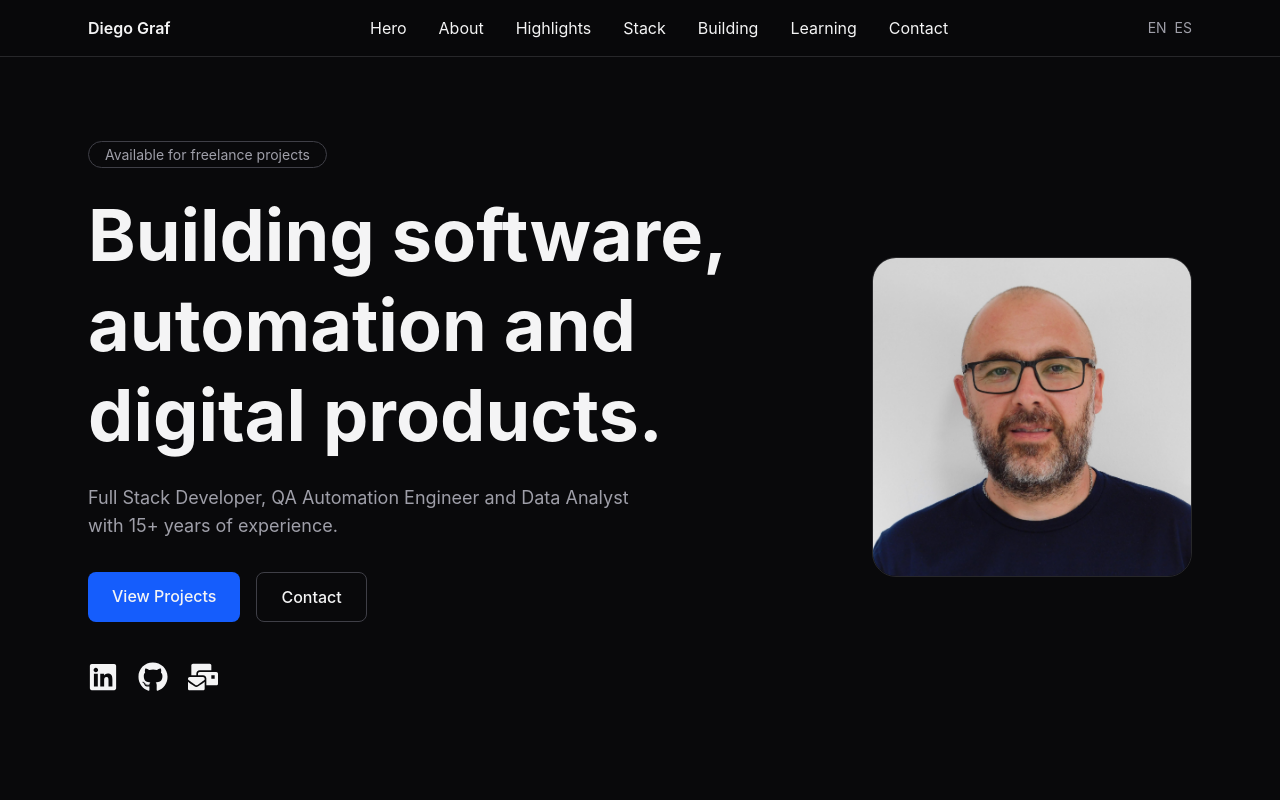
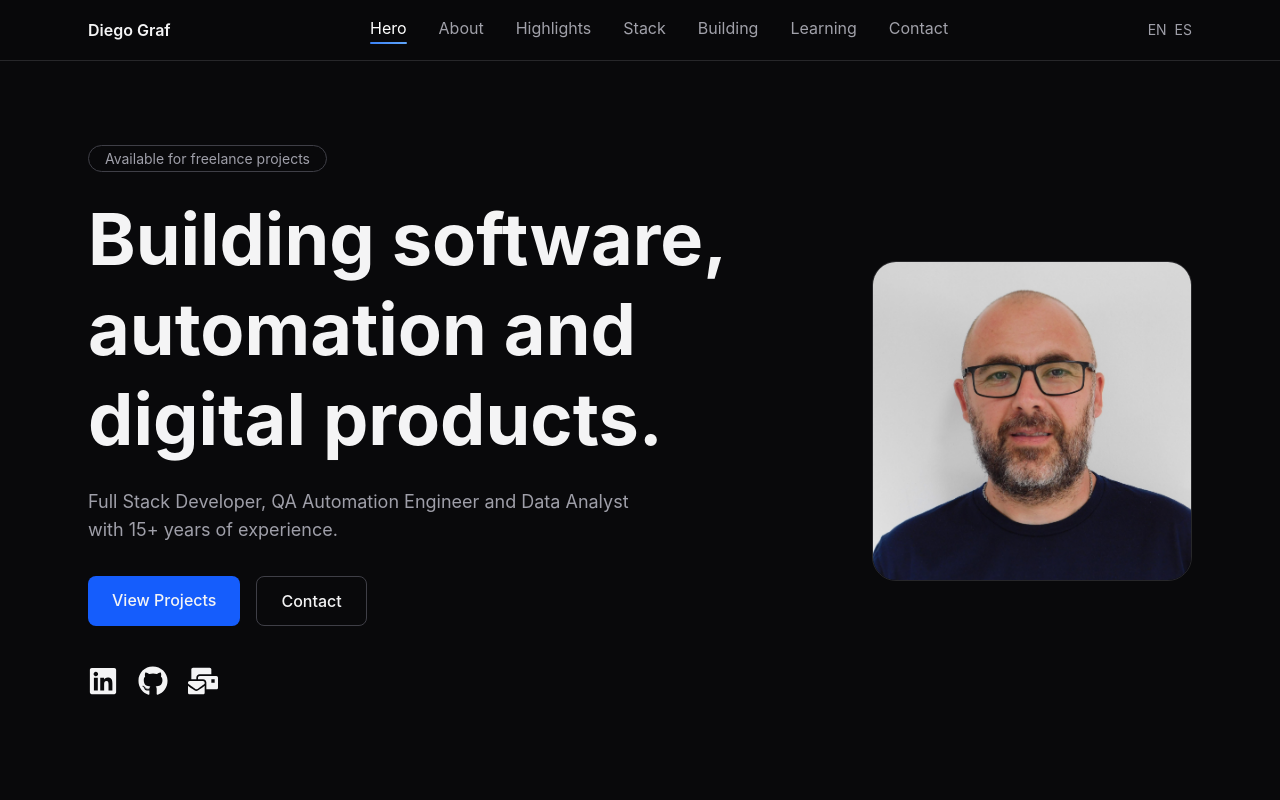
Before and after one commit to diegorafaelgraf/diego-graf-landing, a React (Vite) app: page / in a window 1280 px wide. Shown: the top 800 px of the page. Built offline with nearby package versions, Linux system fonts and the light colour scheme.

Commit message:
feat: :sparkles: create effect in navbar item selected

```diff
--- a/src/components/Header/Header.module.css
+++ b/src/components/Header/Header.module.css
@@ -0,0 +1,25 @@
+.link {
+  position: relative;
+  padding-bottom: 0.25rem;
+  color: rgb(161 161 170);
+  transition: color 0.2s ease;
+}
+
+.link:hover {
+  color: white;
+}
+
+.activeLink {
+  color: white;
+}
+
+.activeLink::after {
+  content: '';
+  position: absolute;
+  left: 0;
+  bottom: 0;
+  width: 100%;
+  height: 2px;
+  border-radius: 9999px;
+  background: linear-gradient(90deg, #3b82f6, #60a5fa);
+}
--- a/src/components/Header/Header.tsx
+++ b/src/components/Header/Header.tsx
@@ -1,23 +1,83 @@
+import { useEffect, useState } from 'react';
 import { useTranslation } from 'react-i18next';
+import styles from './Header.module.css';
+
+const navItems = [
+  { id: 'hero', labelKey: 'nav.hero' },
+  { id: 'about', labelKey: 'nav.about' },
+  { id: 'highlights', labelKey: 'nav.highlights' },
+  { id: 'stack', labelKey: 'nav.stack' },
+  { id: 'building', labelKey: 'nav.building' },
+  { id: 'learning', labelKey: 'nav.learning' },
+  { id: 'contact', labelKey: 'nav.contact' },
+];
 
 export default function Header() {
   const { t, i18n } = useTranslation();
+  const [activeSection, setActiveSection] = useState('hero');
+
+  useEffect(() => {
+    const sections = navItems
+      .map((item) => {
+        const element = document.getElementById(item.id);
+        return element;
+      })
+      .filter((section): section is HTMLElement => Boolean(section));
+
+    if (sections.length === 0) {
+      return;
+    }
+
+    const handleScroll = () => {
+      // Punto de referencia: 120px desde el top (altura del header + margen)
+      const referencePoint = 120;
+
+      let closestSection = sections[0];
+      let closestDistance = Math.abs(sections[0].getBoundingClientRect().top - referencePoint);
+
+      sections.forEach((section) => {
+        const distance = Math.abs(section.getBoundingClientRect().top - referencePoint);
+
+        if (distance < closestDistance) {
+          closestDistance = distance;
+          closestSection = section;
+        }
+      });
+
+      setActiveSection(closestSection.id);
+    };
+
+    // Ejecutar una vez al cargar
+    handleScroll();
+
+    // Agregar listener de scroll
+    window.addEventListener('scroll', handleScroll, { passive: true });
+
+    return () => {
+      window.removeEventListener('scroll', handleScroll);
+    };
+  }, []);
 
   return (
     <header className="sticky top-0 z-50 border-b border-zinc-800 bg-zinc-950/80 backdrop-blur">
       <div className="mx-auto flex max-w-6xl items-center justify-between px-6 py-4">
-        <span className="font-semibold">
-          {t('header.name')}
-        </span>
+        <span className="font-semibold">{t('header.name')}</span>
 
         <nav className="hidden gap-8 md:flex">
-          <a href="#hero">{t('nav.hero')}</a>
-          <a href="#about">{t('nav.about')}</a>
-          <a href="#highlights">{t('nav.highlights')}</a>
-          <a href="#stack">{t('nav.stack')}</a>
-          <a href="#building">{t('nav.building')}</a>
-          <a href="#learning">{t('nav.learning')}</a>
-          <a href="#contact">{t('nav.contact')}</a>
+          {navItems.map((item) => {
+            const isActive = activeSection === item.id;
+
+            return (
+              <a
+                key={item.id}
+                href={`#${item.id}`}
+                className={`${styles.link} ${isActive ? styles.activeLink : ''}`}
+                aria-current={isActive ? 'page' : undefined}
+              >
+                {t(item.labelKey)}
+              </a>
+            );
+          })}
         </nav>
 
         <div className="flex gap-2">
--- a/src/sections/About/About.tsx
+++ b/src/sections/About/About.tsx
@@ -6,7 +6,7 @@ export default function About() {
   return (
     <section
       id="about"
-      className="mx-auto max-w-6xl px-6 py-32"
+      className="scroll-mt-20 mx-auto max-w-6xl px-6 py-32"
     >
       <motion.div
         initial={{ opacity: 0, y: 25 }}
--- a/src/sections/Building/Building.tsx
+++ b/src/sections/Building/Building.tsx
@@ -9,7 +9,7 @@ export default function Building() {
   return (
     <section
       id="building"
-      className="mx-auto max-w-6xl px-6 py-32"
+      className="scroll-mt-20 mx-auto max-w-6xl px-6 py-32"
     >
       <span className="font-medium text-blue-500">
         {t('building.section')}
--- a/src/sections/Contact/Contact.tsx
+++ b/src/sections/Contact/Contact.tsx
@@ -7,7 +7,7 @@ export default function Contact() {
   return (
     <section
       id="contact"
-      className="mx-auto max-w-6xl px-6 py-32"
+      className="scroll-mt-20 mx-auto max-w-6xl px-6 py-32"
     >
       <span className="font-medium text-blue-500">
         {t('contact.section')}
--- a/src/sections/Hero/Hero.tsx
+++ b/src/sections/Hero/Hero.tsx
@@ -9,7 +9,7 @@ export default function Hero() {
   return (
     <section
       id="hero"
-      className="mx-auto flex min-h-[90vh] max-w-6xl flex-col items-center justify-center gap-12 px-6 md:flex-row"
+      className="scroll-mt-20 mx-auto flex min-h-[90vh] max-w-6xl flex-col items-center justify-center gap-12 px-6 md:flex-row"
     >
       <motion.div
         initial={{ opacity: 0, y: 25 }}
--- a/src/sections/Highlights/Highlights.tsx
+++ b/src/sections/Highlights/Highlights.tsx
@@ -7,7 +7,7 @@ export default function QuickStats() {
   return (
     <section
       id="highlights"
-      className="mx-auto max-w-6xl px-6 py-32"
+      className="scroll-mt-20 mx-auto max-w-6xl px-6 py-32"
     >
       <div className="mt-16 grid grid-cols-2 gap-6 md:grid-cols-4">
         {stats.map((stat) => (
--- a/src/sections/Learning/Learning.tsx
+++ b/src/sections/Learning/Learning.tsx
@@ -9,7 +9,7 @@ export default function Learning() {
   return (
     <section
       id="learning"
-      className="mx-auto max-w-6xl px-6 py-32"
+      className="scroll-mt-20 mx-auto max-w-6xl px-6 py-32"
     >
       <span className="font-medium text-blue-500">
         {t('learning.section')}
--- a/src/sections/Stack/Stack.tsx
+++ b/src/sections/Stack/Stack.tsx
@@ -7,7 +7,7 @@ export default function Stack() {
   return (
     <section
       id="stack"
-      className="mx-auto max-w-6xl px-6 pb-32"
+      className="scroll-mt-20 mx-auto max-w-6xl px-6 py-32"
     >
       <span className="font-medium text-blue-500">
         {t('stack.section')}
```
